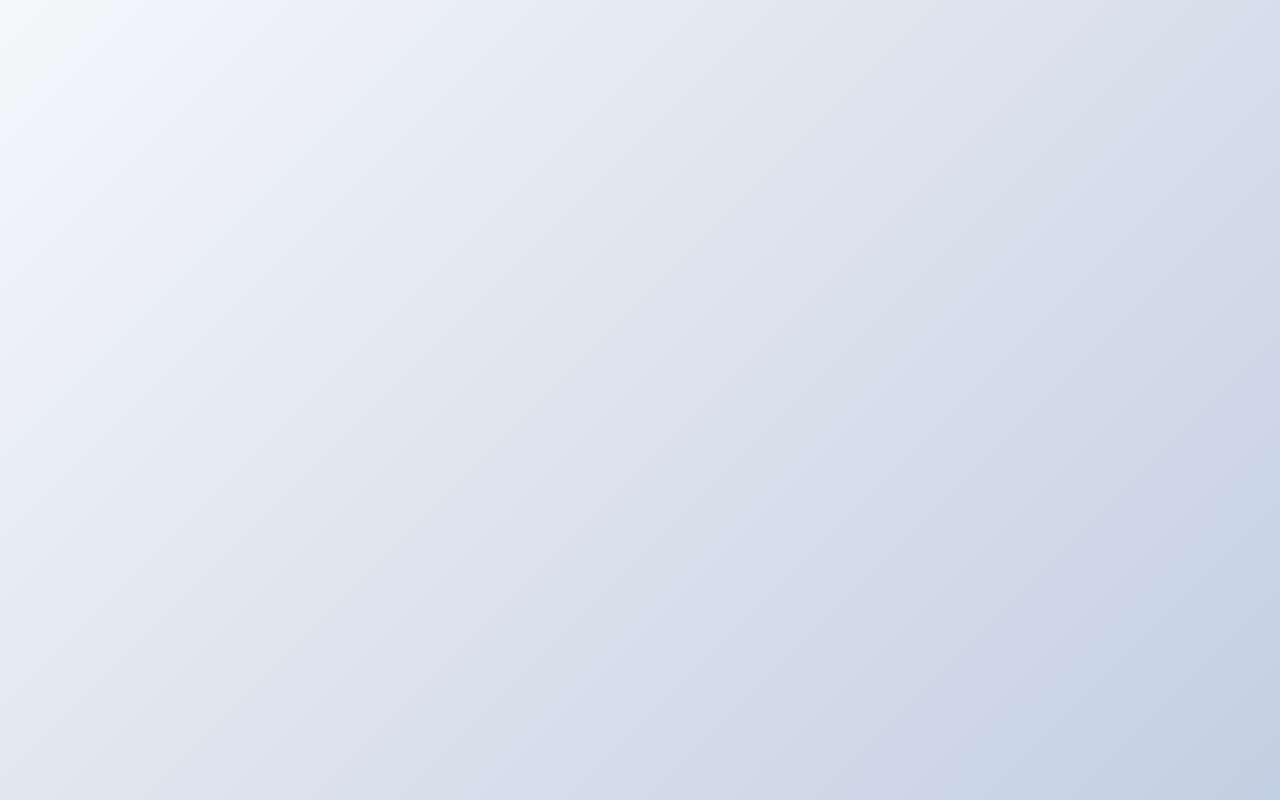
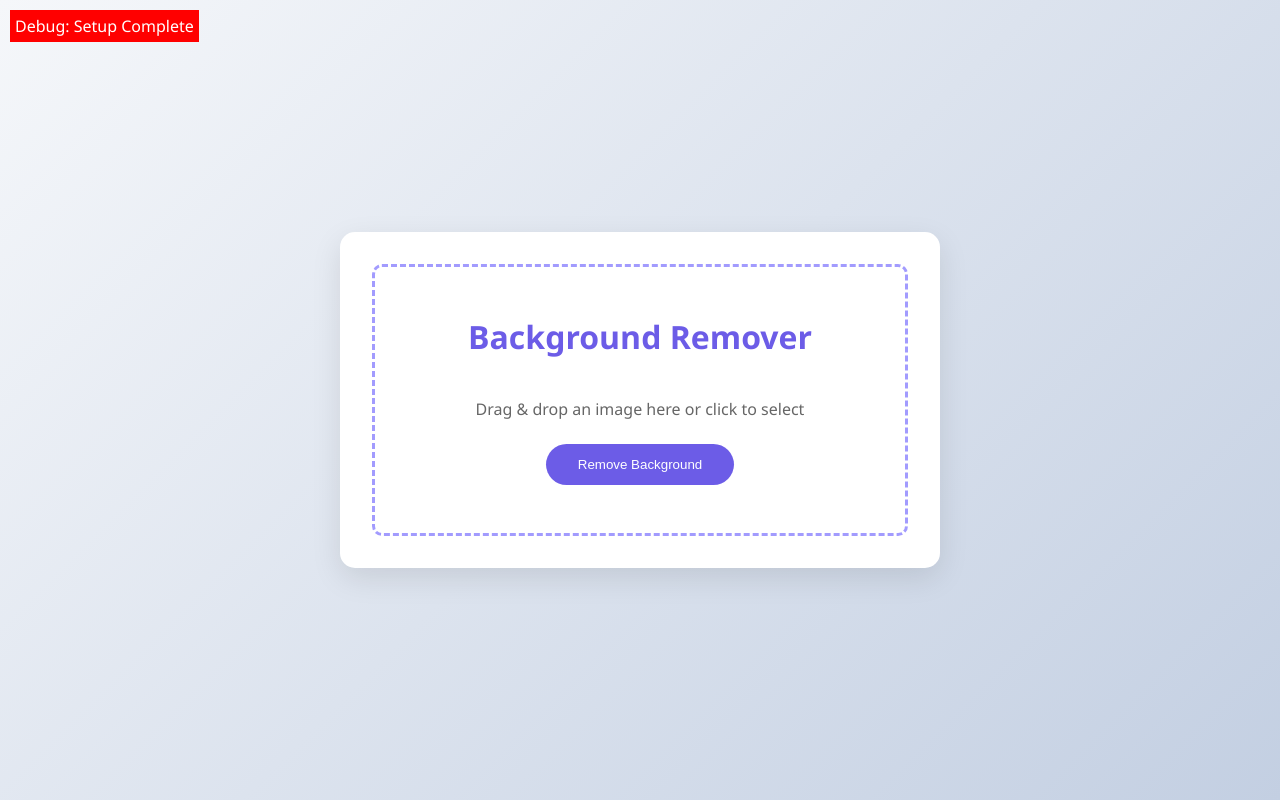
Before and after one commit to jaasamoah/background-remover-api, a plain HTML site: page index.html in a window 1280 px wide. Drawn offline with Linux system fonts and the light colour scheme.

Commit message:
Update index.html

```diff
--- a/index.html
+++ b/index.html
@@ -1,63 +1,57 @@
 <!DOCTYPE html>
-<html>
+<html lang="en">
 <head>
+  <meta charset="UTF-8">
+  <meta name="viewport" content="width=device-width, initial-scale=1.0">
   <title>✂️ Background Remover</title>
   <style>
-    :root {
-      --primary: #6c5ce7;
-      --secondary: #a29bfe;
-      --light: #f8f9fa;
-      --dark: #343a40;
+    /* Basic reset to ensure consistent rendering */
+    * {
+      margin: 0;
+      padding: 0;
+      box-sizing: border-box;
     }
 
     body {
       height: 100vh;
-      margin: 0;
       display: flex;
       align-items: center;
       justify-content: center;
-      text-align: center;
       font-family: 'Segoe UI', Tahoma, Geneva, Verdana, sans-serif;
       background: linear-gradient(135deg, #f5f7fa 0%, #c3cfe2 100%);
+      padding: 20px;
     }
 
     .container {
-      width: 90%;
+      width: 100%;
       max-width: 600px;
       padding: 2rem;
       border-radius: 15px;
+      background: white;
       box-shadow: 0 10px 30px rgba(0, 0, 0, 0.1);
-      background: white;
     }
 
     h1 {
-      color: var(--primary);
+      color: #6c5ce7;
       margin-bottom: 1.5rem;
-      font-size: 2.5rem;
+      text-align: center;
     }
 
     .drop-zone {
-      border: 3px dashed var(--secondary);
+      border: 3px dashed #a29bfe;
       border-radius: 10px;
       padding: 3rem 2rem;
-      width: 100%;
-      min-height: 300px;
       display: flex;
       flex-direction: column;
       align-items: center;
       justify-content: center;
       cursor: pointer;
       transition: all 0.3s ease;
-      background-color: rgba(162, 155, 254, 0.05);
-    }
-
-    .drop-zone:hover {
-      background-color: rgba(162, 155, 254, 0.1);
+      min-height: 200px;
     }
 
     .drop-zone.dragover {
-      background-color: rgba(162, 155, 254, 0.2);
-      border-color: var(--primary);
+      background-color: rgba(162, 155, 254, 0.1);
     }
 
     #fileInput {
@@ -67,7 +61,92 @@
     .upload-btn {
       margin-top: 1.5rem;
       padding: 0.8rem 2rem;
-      background: var(--primary);
+      background: #6c5ce7;
       color: white;
       border: none;
-      border-radius
+      border-radius: 50px;
+      cursor: pointer;
+    }
+
+    .instructions {
+      margin-top: 1rem;
+      color: #666;
+      text-align: center;
+    }
+  </style>
+</head>
+<body>
+  <!-- Debugging element - should always be visible -->
+  <div style="position: fixed; top: 10px; left: 10px; background: red; color: white; padding: 5px; z-index: 1000;" id="debug">
+    Debug: Script Loaded
+  </div>
+
+  <div class="container">
+    <div id="dropZone" class="drop-zone">
+      <h1>Background Remover</h1>
+      <p class="instructions">Drag & drop an image here or click to select</p>
+      <form id="uploadForm" action="/" method="post" enctype="multipart/form-data">
+        <input id="fileInput" type="file" name="file" accept="image/*">
+        <button type="submit" class="upload-btn">Remove Background</button>
+      </form>
+    </div>
+  </div>
+
+  <script>
+    // Debugging check
+    console.log("Script is running");
+    document.getElementById('debug').textContent = 'Debug: Script Running';
+
+    let dropZone = document.getElementById("dropZone");
+    let fileInput = document.getElementById("fileInput");
+    let uploadForm = document.getElementById("uploadForm");
+
+    if (!dropZone || !fileInput || !uploadForm) {
+      document.getElementById('debug').textContent = 'Debug: Missing Elements';
+      throw new Error("Could not find required elements");
+    }
+
+    dropZone.addEventListener("click", function() {
+      fileInput.click();
+    });
+
+    fileInput.addEventListener("change", function() {
+      if (fileInput.files.length > 0) {
+        uploadForm.submit();
+      }
+    });
+
+    // Drag and drop handlers
+    function preventDefaults(e) {
+      e.preventDefault();
+      e.stopPropagation();
+    }
+
+    function highlight() {
+      dropZone.classList.add('dragover');
+    }
+
+    function unhighlight() {
+      dropZone.classList.remove('dragover');
+    }
+
+    ['dragenter', 'dragover'].forEach(eventName => {
+      dropZone.addEventListener(eventName, highlight);
+    });
+
+    ['dragleave', 'drop'].forEach(eventName => {
+      dropZone.addEventListener(eventName, unhighlight);
+    });
+
+    dropZone.addEventListener('drop', function(e) {
+      let files = e.dataTransfer.files;
+      fileInput.files = files;
+      if (files.length > 0) {
+        uploadForm.submit();
+      }
+    });
+
+    document.getElementById('debug').textContent = 'Debug: Setup Complete';
+  </script>
+</body>
+</html>
```
